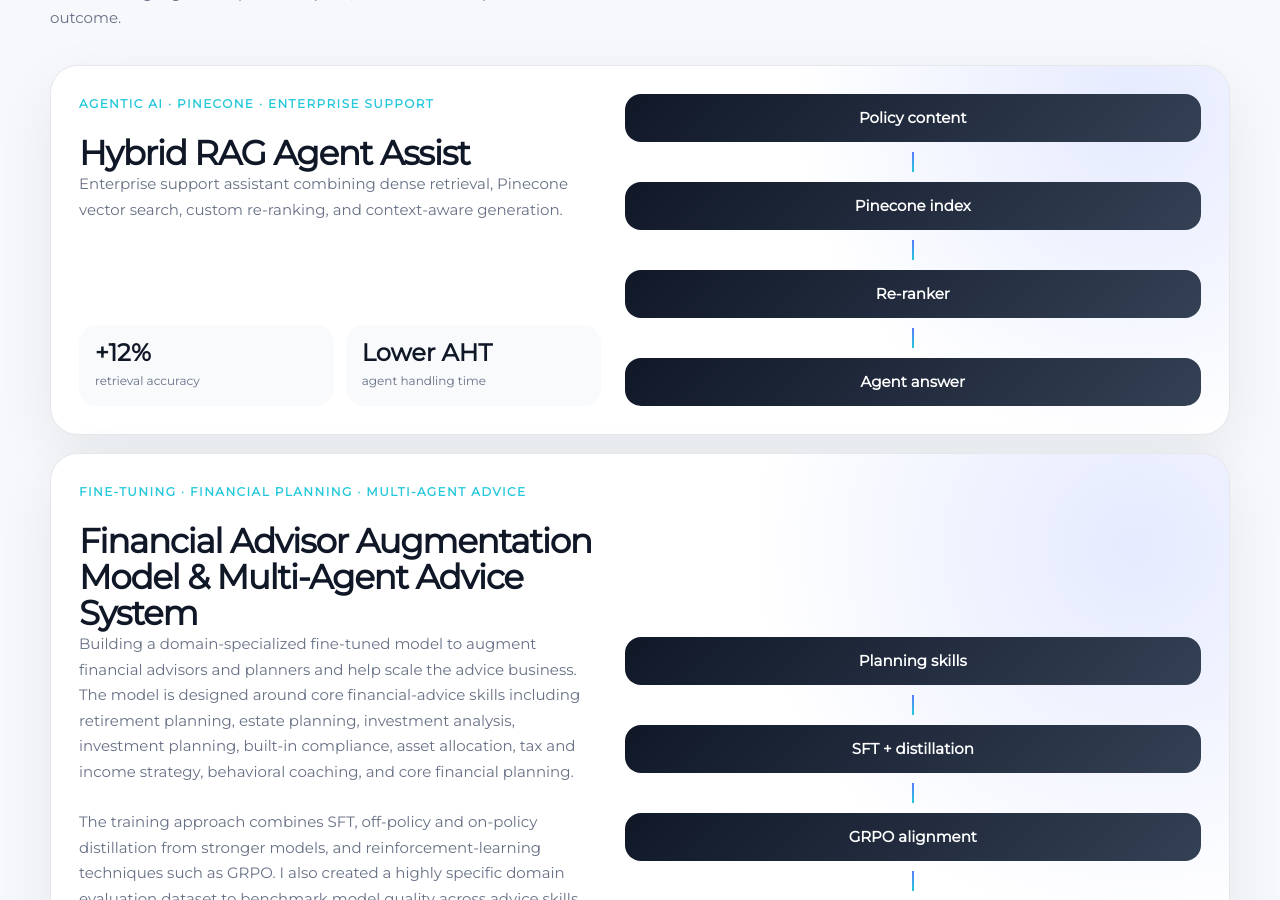
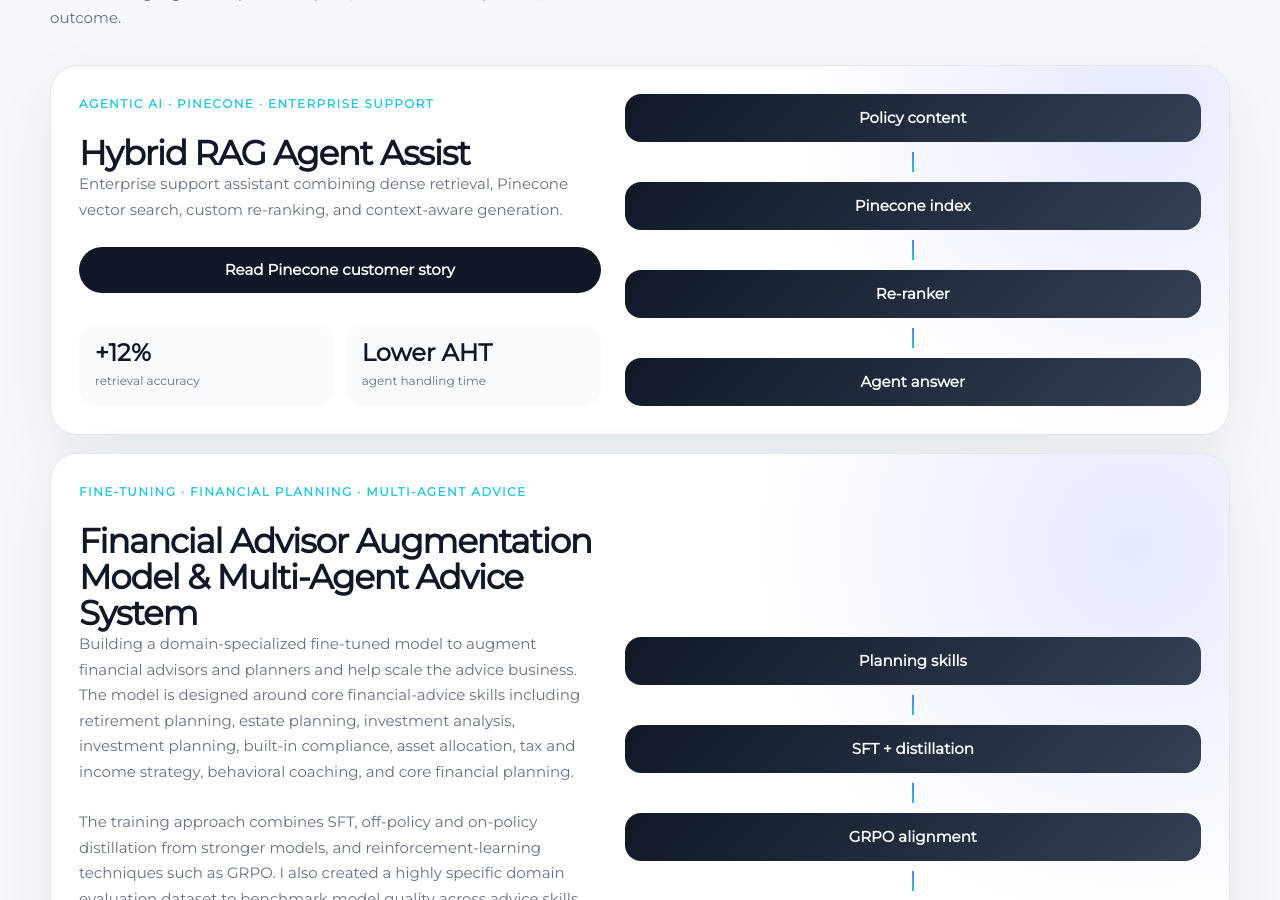
Before and after one commit to ab6995/ab6995.github.io, a Jekyll site: the page built from index.html, in a window 1280 px wide and 900 px high, scrolled down 2899 px. Built offline with Jekyll 4.4.1, drawn with Linux system fonts in a browser that asks for light colours.

Commit message:
Add Pinecone customer story link to RAG project

```diff
--- a/_includes/projects.html
+++ b/_includes/projects.html
@@ -13,6 +13,7 @@
         <span class="case-tag">Agentic AI · Pinecone · Enterprise support</span>
         <h3>Hybrid RAG Agent Assist</h3>
         <p>Enterprise support assistant combining dense retrieval, Pinecone vector search, custom re-ranking, and context-aware generation.</p>
+        <a class="primary-cta dark-cta" target="_blank" rel="noopener" href="https://www.pinecone.io/customers/vanguard/">Read Pinecone customer story</a>
         <div class="case-metrics">
           <div><strong>+12%</strong><span>retrieval accuracy</span></div>
           <div><strong>Lower AHT</strong><span>agent handling time</span></div>
```
